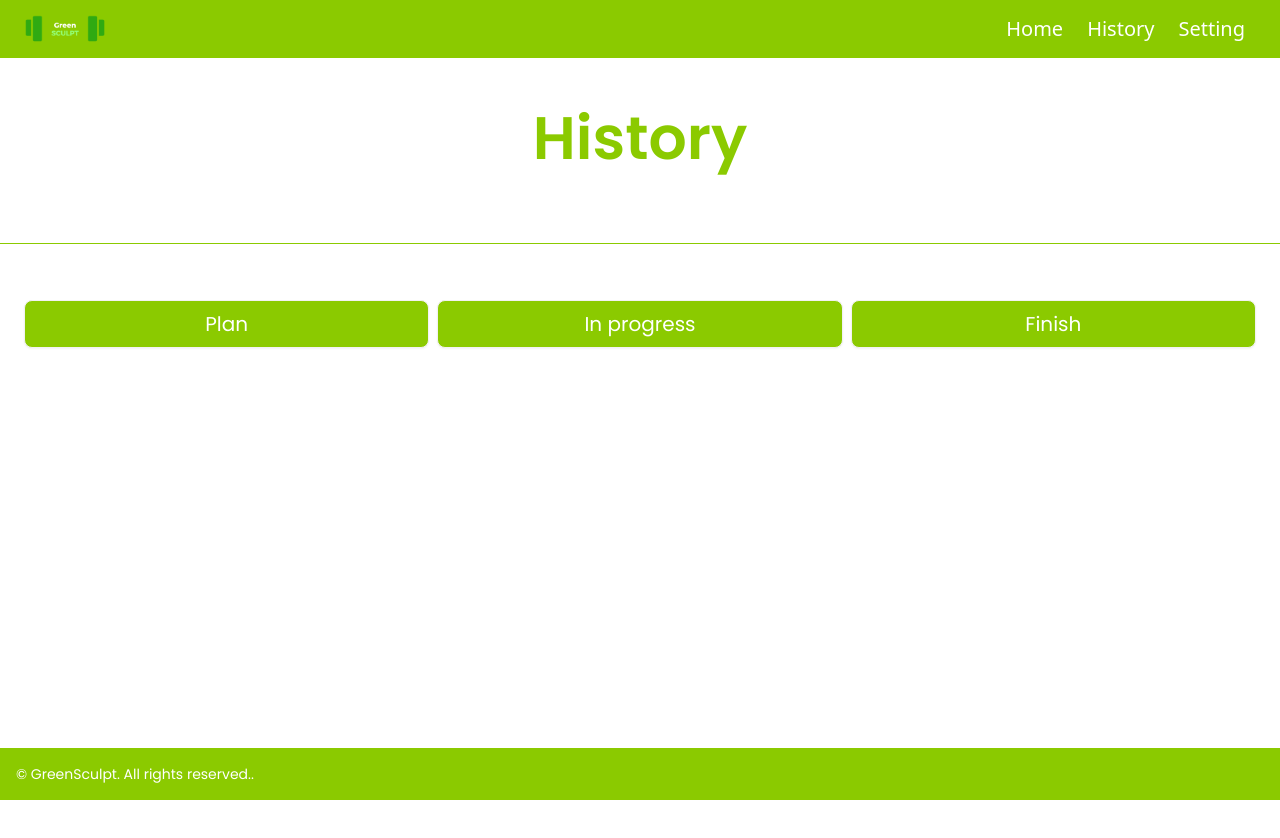
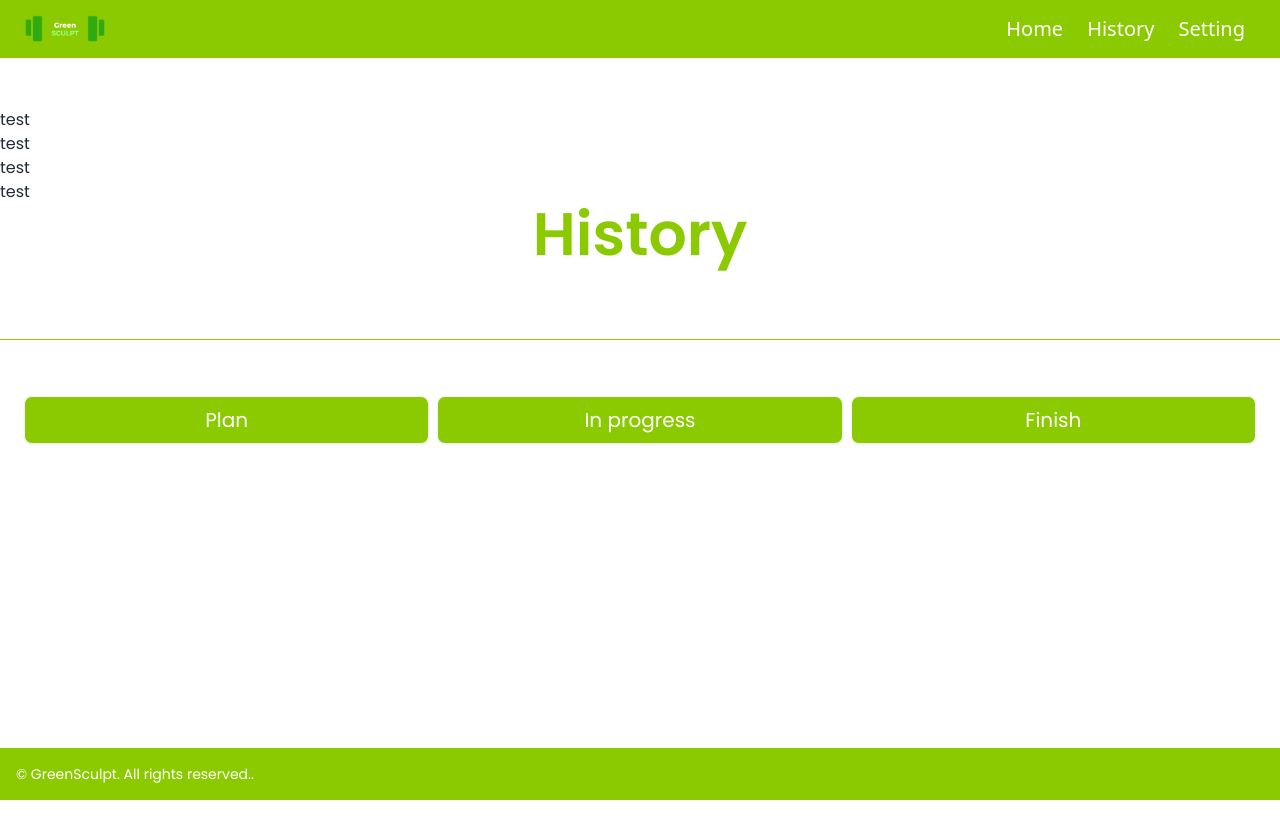
Before and after one commit to Marakarn/Corgi-Milkshake-Final-Project, a React (Vite) app: page /history in a window 1280 px wide. Shown: the top 838 px of the page. Built offline with nearby package versions, Linux system fonts and the light colour scheme.

Commit message:
test-add-to-merge2

```diff
--- a/src/History.jsx
+++ b/src/History.jsx
@@ -15,6 +15,10 @@ const History = () => {
                     <div className="w-full mt-[50px]">
                         <div className="">
                             {/* <Backfunction path="/home"/> */}
+                            <h1>test</h1>
+                            <h1>test</h1>
+                            <h1>test</h1>
+                            <h1>test</h1>
                         </div>
                         <h1 className="text-6xl font-semibold text-[#8BCA00]  text-center">
                             History
```
